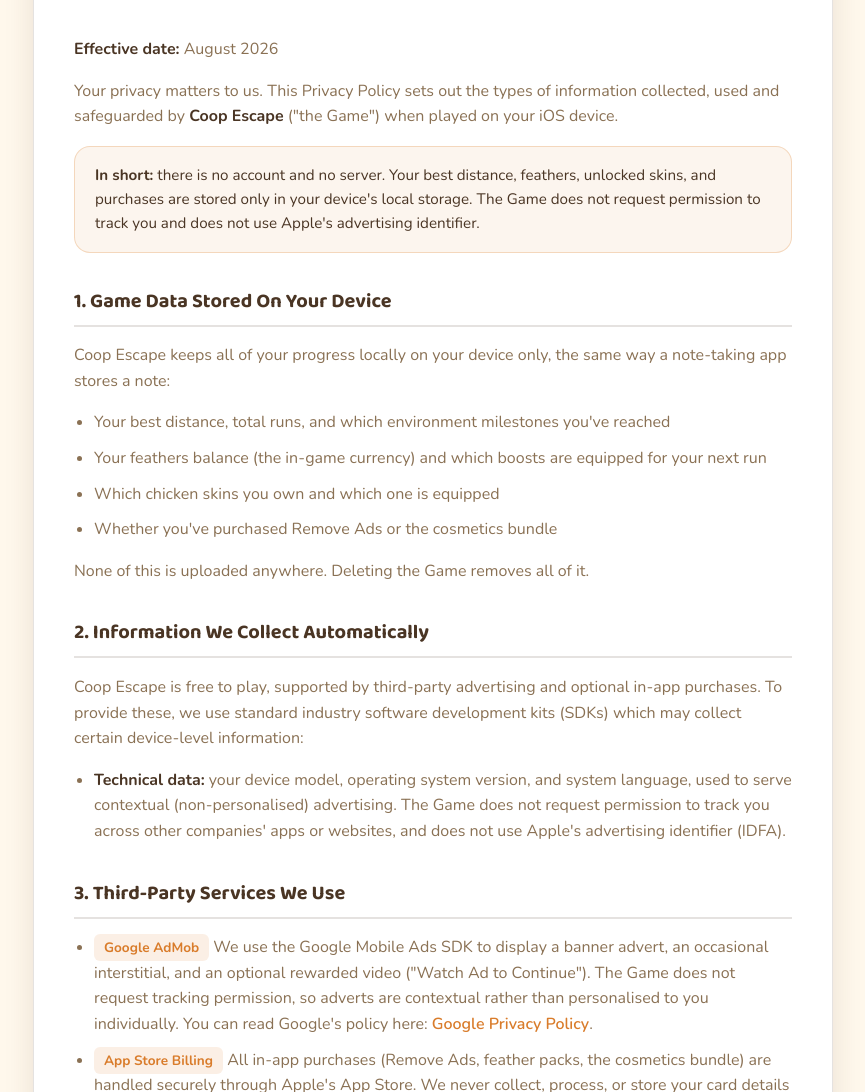
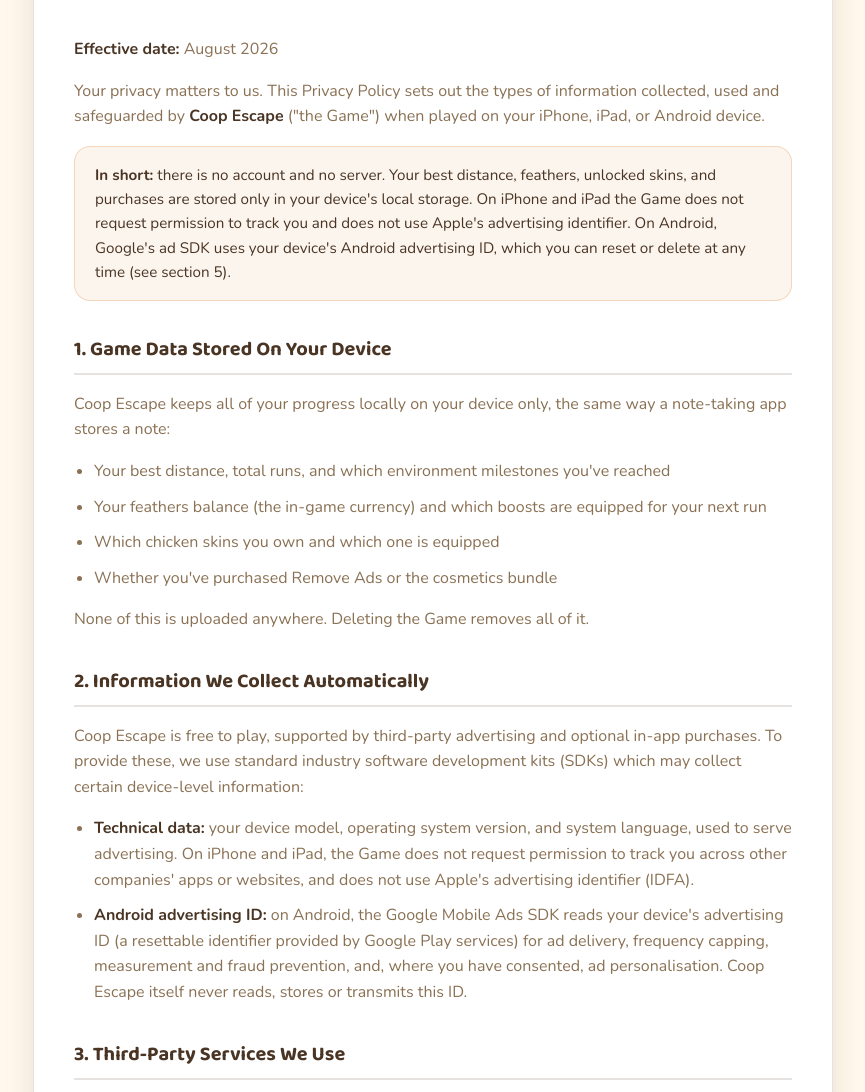
Before and after one commit to darylbleach/darylbleach.github.io, a plain HTML site: page coop-escape/privacy/index.html in a window 1280 px wide. Shown: the part 192-1284 px from the top of the page, without its empty margins (207-1072 px from the left). Drawn offline with nearby package versions, Linux system fonts and the light colour scheme.

Commit message:
Update Coop Escape privacy and support pages for Android (#4)
Copy the updated pages from darylbleach/apps (branch
coop-escape-google-play: coop-escape/www/privacy.html and
www/support.html) into the existing hosted paths, so the
public policy discloses Android advertising ID and Play Billing.

```diff
--- a/coop-escape/privacy/index.html
+++ b/coop-escape/privacy/index.html
@@ -97,10 +97,10 @@
         <div class="subtitle">Privacy Policy</div>
 
         <p><strong>Effective date:</strong> August 2026</p>
-        <p>Your privacy matters to us. This Privacy Policy sets out the types of information collected, used and safeguarded by <strong>Coop Escape</strong> ("the Game") when played on your iOS device.</p>
+        <p>Your privacy matters to us. This Privacy Policy sets out the types of information collected, used and safeguarded by <strong>Coop Escape</strong> ("the Game") when played on your iPhone, iPad, or Android device.</p>
 
         <div class="note">
-            <strong>In short:</strong> there is no account and no server. Your best distance, feathers, unlocked skins, and purchases are stored only in your device's local storage. The Game does not request permission to track you and does not use Apple's advertising identifier.
+            <strong>In short:</strong> there is no account and no server. Your best distance, feathers, unlocked skins, and purchases are stored only in your device's local storage. On iPhone and iPad the Game does not request permission to track you and does not use Apple's advertising identifier. On Android, Google's ad SDK uses your device's Android advertising ID, which you can reset or delete at any time (see section 5).
         </div>
 
         <h2>1. Game Data Stored On Your Device</h2>
@@ -116,20 +116,21 @@
         <h2>2. Information We Collect Automatically</h2>
         <p>Coop Escape is free to play, supported by third-party advertising and optional in-app purchases. To provide these, we use standard industry software development kits (SDKs) which may collect certain device-level information:</p>
         <ul>
-            <li><strong>Technical data:</strong> your device model, operating system version, and system language, used to serve contextual (non-personalised) advertising. The Game does not request permission to track you across other companies' apps or websites, and does not use Apple's advertising identifier (IDFA).</li>
+            <li><strong>Technical data:</strong> your device model, operating system version, and system language, used to serve advertising. On iPhone and iPad, the Game does not request permission to track you across other companies' apps or websites, and does not use Apple's advertising identifier (IDFA).</li>
+            <li><strong>Android advertising ID:</strong> on Android, the Google Mobile Ads SDK reads your device's advertising ID (a resettable identifier provided by Google Play services) for ad delivery, frequency capping, measurement and fraud prevention, and, where you have consented, ad personalisation. Coop Escape itself never reads, stores or transmits this ID.</li>
         </ul>
 
         <h2>3. Third-Party Services We Use</h2>
         <ul>
-            <li><span class="badge">Google AdMob</span> We use the Google Mobile Ads SDK to display a banner advert, an occasional interstitial, and an optional rewarded video ("Watch Ad to Continue"). The Game does not request tracking permission, so adverts are contextual rather than personalised to you individually. You can read Google's policy here: <a href="https://policies.google.com/privacy" target="_blank" rel="noopener">Google Privacy Policy</a>.</li>
-            <li><span class="badge">App Store Billing</span> All in-app purchases (Remove Ads, feather packs, the cosmetics bundle) are handled securely through Apple's App Store. We never collect, process, or store your card details or payment credentials.</li>
+            <li><span class="badge">Google AdMob</span> We use the Google Mobile Ads SDK to display a banner advert, an occasional interstitial, and an optional rewarded video ("Watch Ad to Continue"). On iPhone and iPad the Game does not request tracking permission, so adverts are contextual rather than personalised to you individually. On Android, whether adverts are personalised depends on your consent choice (UK/EEA) and your device's ad settings. You can read Google's policy here: <a href="https://policies.google.com/privacy" target="_blank" rel="noopener">Google Privacy Policy</a>.</li>
+            <li><span class="badge">App Store / Google Play Billing</span> All in-app purchases (Remove Ads, feather packs, the cosmetics bundle) are handled securely through Apple's App Store on iOS, or Google Play Billing on Android. We never collect, process, or store your card details or payment credentials.</li>
         </ul>
 
         <h2>4. Watch Ad to Continue</h2>
         <p>If you choose to watch a rewarded video to continue a run, that video is served and measured by Google AdMob under the same policy as above. Choosing not to watch, or the ad failing to load, never blocks you from playing - you can always start a fresh run instead, or continue by spending feathers if you have enough.</p>
 
         <h2>5. Your Rights &amp; Choices</h2>
-        <p>You can restrict advertising tracking, or opt out of personalised ads entirely, from your device settings via <em>Settings &gt; Privacy &amp; Security &gt; Tracking</em>. Deleting the Game removes all locally stored data along with it.</p>
+        <p>On iPhone and iPad you can restrict advertising tracking from <em>Settings &gt; Privacy &amp; Security &gt; Tracking</em>. On Android you can reset or delete your advertising ID, or opt out of personalised ads, from <em>Settings &gt; Privacy &gt; Ads</em> (or <em>Settings &gt; Google &gt; Ads</em> on some devices). Deleting the Game removes all locally stored data along with it.</p>
 
         <h2>6. Children's Privacy</h2>
         <p>Coop Escape does not knowingly collect any personally identifiable information from children.</p>
```
Also changed, not shown: coop-escape/support/index.html (+2 -2 lines).
